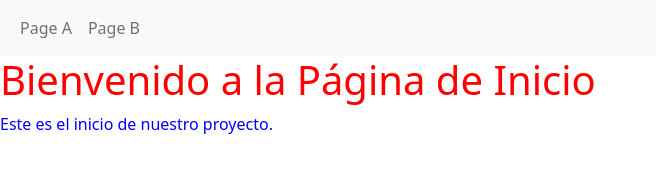
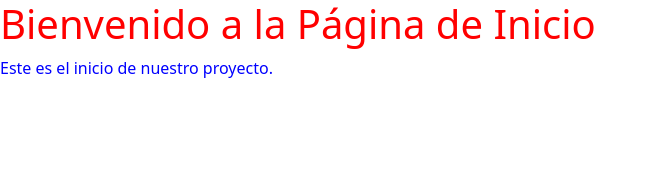
Before and after one commit to Dakewer/Practica_01_PND, a plain HTML site: page index.html in a window 1280 px wide. Shown: the whole page, without its empty margins (0-656 px from the left). Drawn offline with nearby package versions, Linux system fonts and the light colour scheme.

Commit message:
Eliminado navbar de index (David no trabajo?)

```diff
--- a/index.html
+++ b/index.html
@@ -14,18 +14,7 @@
 <body>
 
 <!-- Barra de navegación de Bootstrap -->
-<nav class="navbar navbar-expand-sm bg-light">
-    <div class="container-fluid">
-        <ul class="navbar-nav">
-            <li class="nav-item">
-                <a class="nav-link" href="page_a.html">Page A</a>
-            </li>
-            <li class="nav-item">
-                <a class="nav-link" href="page_b.html">Page B</a>
-            </li>
-        </ul>
-    </div>
-</nav>
+
 
 <h1>Bienvenido a la Página de Inicio</h1>
 <p>Este es el inicio de nuestro proyecto.</p>
```
